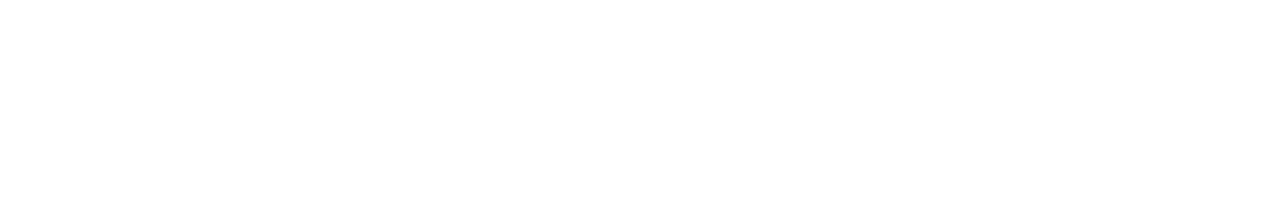
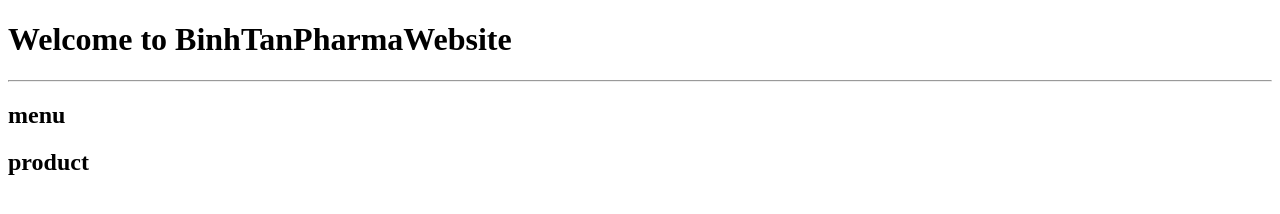
Before and after one commit to TranThienTan-1621/BinhTanWebsite, a plain HTML site: page HTML_CSS_JS/index.html in a window 1280 px wide. Drawn offline with Linux system fonts and the light colour scheme.

```diff
--- a/HTML_CSS_JS/index.html
+++ b/HTML_CSS_JS/index.html
@@ -4,8 +4,16 @@
     <head>
         <title>BinhTanPharmaWebsite</title>
         <meta charset="utf-8" />
+        <meta name="Website" content="BinhTanPharmaWebsite" />
+        <meta name="Author" content="Tran Thien Tan" />
         <meta name="viewport" content="width=device-width, initial-scale=1, user-scalable=1" />
+        <link rel="stylesheet" href="styles.css" />
     </head>
     <body>
+        <h1>Welcome to BinhTanPharmaWebsite</h1>
+        <hr/>
+        <h2>menu</h2>
+        <h2>product</h2>
+
     </body>
 </html>
```
Also changed, not shown: 5 other files.
